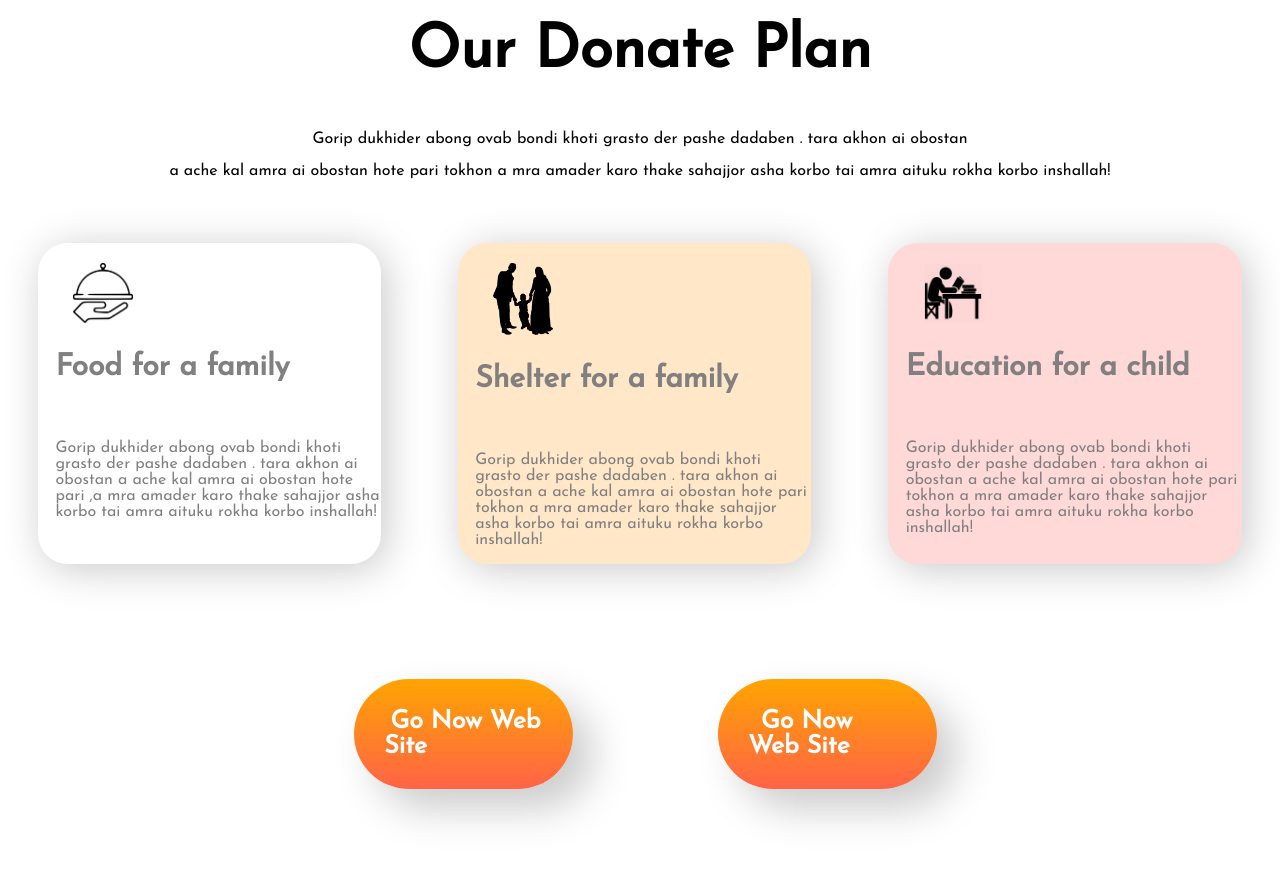
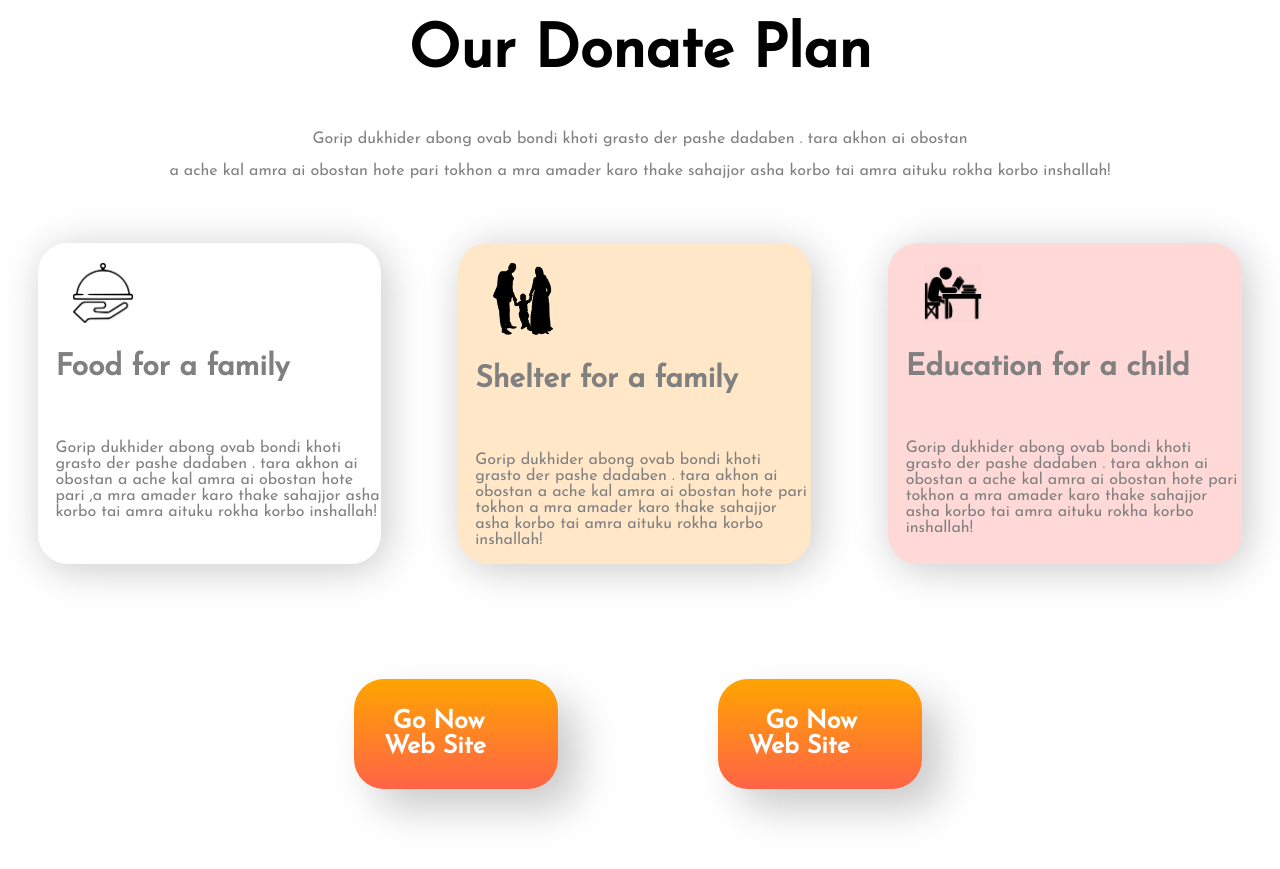
Before and after one commit to arifulsinbad/Donate-Poor-People, a plain HTML site: page index.html in a window 1280 px wide. Shown: the part 1280-2149 px from the top of the page. Drawn offline with Linux system fonts and the light colour scheme.

Commit message:
end commit

```diff
--- a/index.html
+++ b/index.html
@@ -24,7 +24,7 @@
     <section class="section-2">
         <div>
             <h1 class="h1-1">Donation</h1>
-            <p>Gorip dukhider abong ovab bondi khoti grasto der pashe dadaben . tara akhon ai obostan</p><p> a ache kal amra ai obostan hote pari tokhon a mra amader karo thake sahajjor asha korbo tai amra aituku rokha korbo inshallah!</p>
+            <p class="gray0">Gorip dukhider abong ovab bondi khoti grasto der pashe dadaben . tara akhon ai obostan</p><p class="gray0"> a ache kal amra ai obostan hote pari tokhon a mra amader karo thake sahajjor asha korbo tai amra aituku rokha korbo inshallah!</p>
         </div>
         <div class="div-parent">
             <div class="div-3">
@@ -57,7 +57,7 @@
     <section class="section-3">
         <div>
             <h1 class="h1-1">Our Donate Plan</h1>
-            <p>Gorip dukhider abong ovab bondi khoti grasto der pashe dadaben . tara akhon ai obostan</p><p> a ache kal amra ai obostan hote pari tokhon a mra amader karo thake sahajjor asha korbo tai amra aituku rokha korbo inshallah!</p>
+            <p class="gray0">Gorip dukhider abong ovab bondi khoti grasto der pashe dadaben . tara akhon ai obostan</p><p class="gray0"> a ache kal amra ai obostan hote pari tokhon a mra amader karo thake sahajjor asha korbo tai amra aituku rokha korbo inshallah!</p>
             <div class="parent-4">
                 <div class="div-4">
                  <img id="ok-3" class="image-2" src="images/img_483605.png" alt=""><br>
@@ -108,7 +108,7 @@
     <section class="last">
         <div>
             <h1>Get My Updates</h1>
-            <p>Gorip dukhider abong ovab bondi khoti grasto der pashe dadaben . tara akhon ai obostan a ache kal amra ai obostan hote pari tokhon a mra amader karo thake sahajjor asha korbo tai amra aituku rokha korbo inshallah!</p>
+            <p >Gorip dukhider abong ovab bondi khoti grasto der pashe dadaben . tara akhon ai obostan a ache kal amra ai obostan hote pari tokhon a mra amader karo thake sahajjor asha korbo tai amra aituku rokha korbo inshallah!</p>
         </div>
         <form action="">
             <input class="email" type="email" placeholder="Email" name="email" id="email">
--- a/style.css
+++ b/style.css
@@ -18,6 +18,10 @@ body{
 }
 .h1-1{
     font-size: 60px;
+}
+.gray0{
+    color: gray;
+
 }
 .a-1{
     background-image: linear-gradient(orange,tomato);
@@ -141,13 +145,14 @@ body{
 
 
 
+
 }
 .sawdos{
     box-shadow:20px 20px 40px rgb(204, 204, 204);
     margin-left: 8%;
     margin-right: 8%;
     padding:30px;
-    border-radius: 80px;
+    border-radius: 30px;
     background-image: linear-gradient(orange, tomato);
 
 
@@ -158,7 +163,8 @@ body{
     color: white;
     font-size: 25px;
     text-align: center;
-    padding-left: 4%;
+    padding-left: 6%;
+    padding-top: 5%;
 
 
 
```
